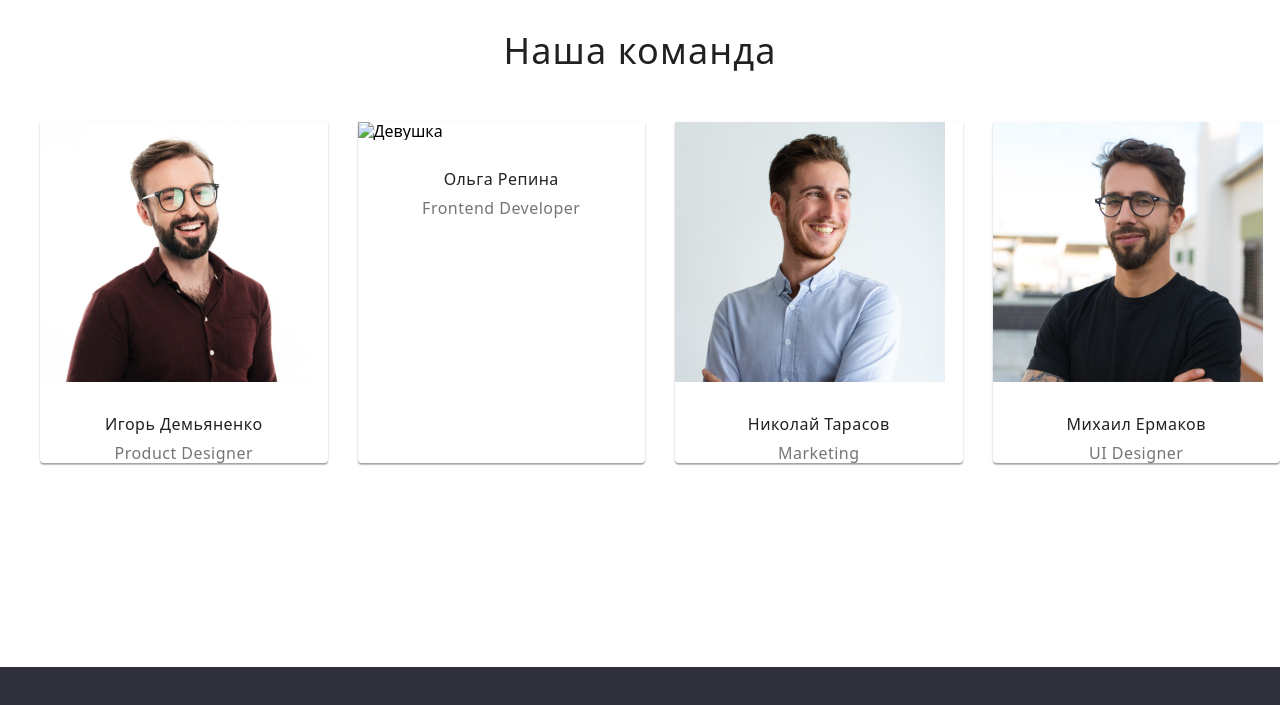
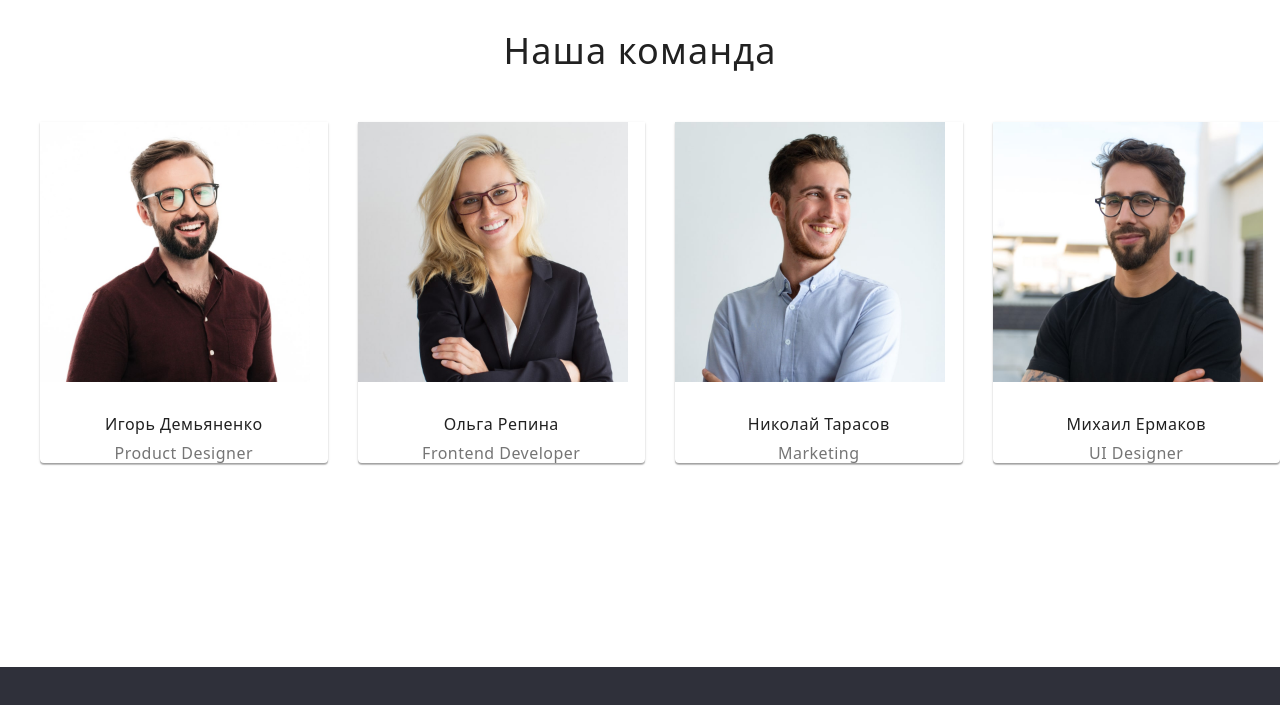
Before and after one commit to Evgen-Bushinskiy/goit-markup-hw-03, a plain HTML site: page index.html in a window 1280 px wide. Shown: the part 1440-2145 px from the top of the page. Drawn offline with nearby package versions, Linux system fonts and the light colour scheme; the site is published under a folder, as on GitHub Pages, so addresses that start at the root find nothing.

Commit message:
Homework 3

```diff
--- a/index.html
+++ b/index.html
@@ -104,7 +104,7 @@
                         </li>
 
                         <li class="team-item">
-                            <img src="/images/img4-min.jpg" width="270" alt="Девушка">
+                            <img src="./images/img4-min.jpg" width="270" alt="Девушка">
                             <h3 class="team" >Ольга Репина</h3>
                             <p class="specialization" lang="en">Frontend Developer</p>
                         </li>
```
